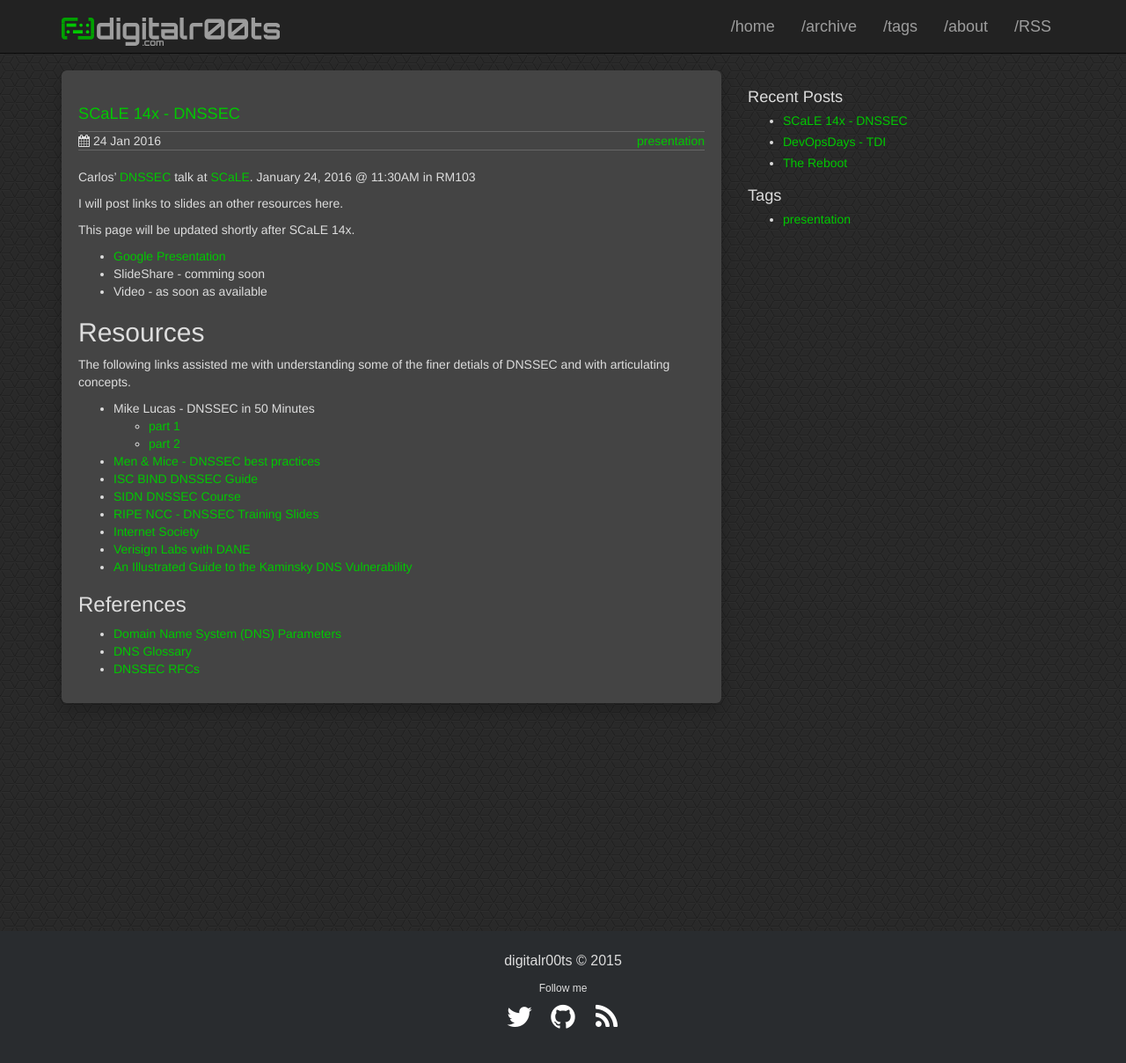
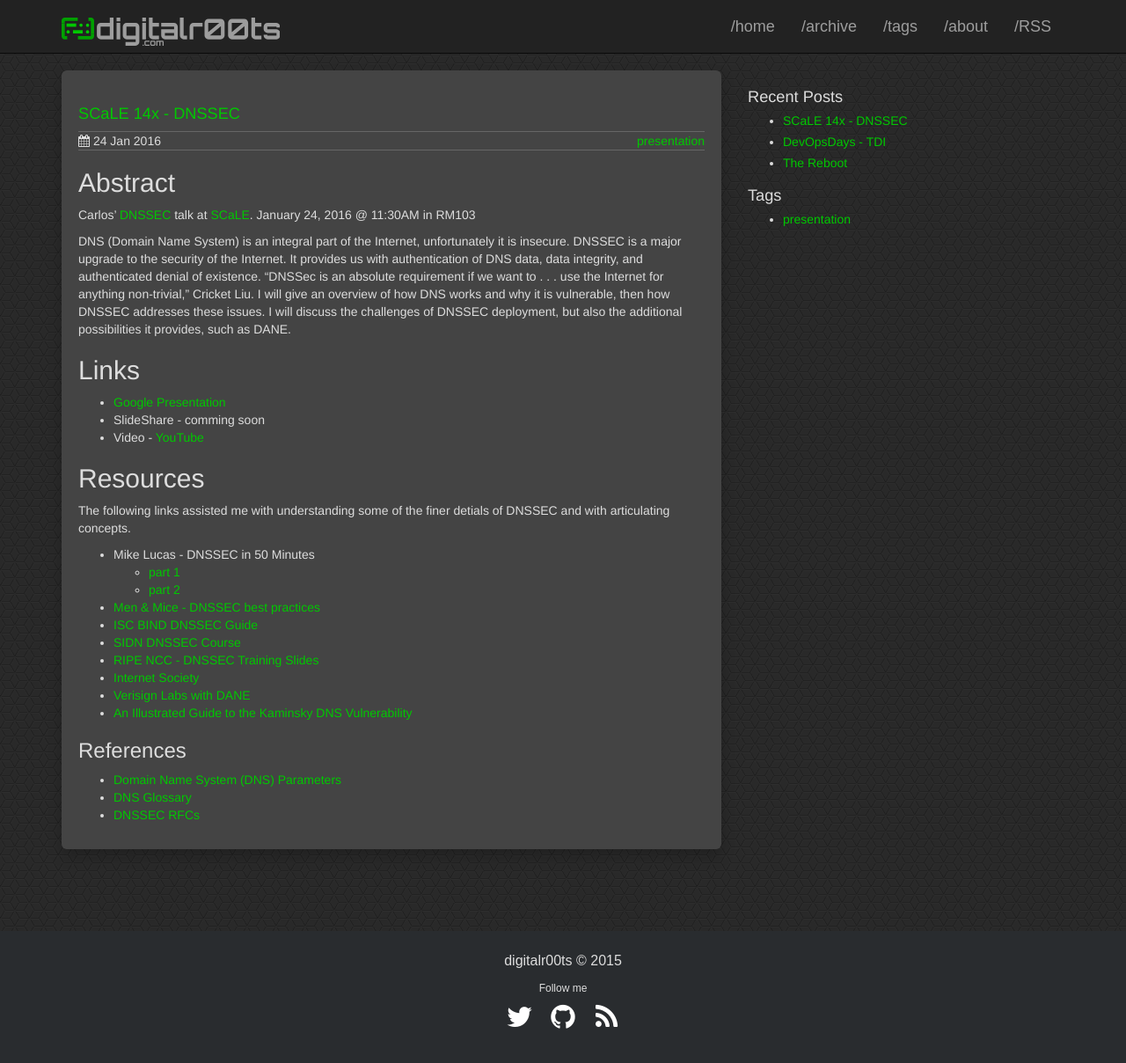
Before and after one commit to digitalr00ts/digitalr00ts.github.io, a Jekyll site: the page built from _posts/2016-01-24-scale-14x-dnssec.md, in a window 1280 px wide and 1235 px high. Shown: the top 1208 px of the window at 88% size. Built offline with Jekyll 4.4.1, drawn with Linux system fonts in a browser that asks for light colours; Markdown is read by kramdown in place of the engine named in the settings.

Commit message:
Update 2016-01-24-scale-14x-dnssec.md

```diff
--- a/_posts/2016-01-24-scale-14x-dnssec.md
+++ b/_posts/2016-01-24-scale-14x-dnssec.md
@@ -7,16 +7,17 @@ tags: presentation
 description: "Carlos' presentation on DNSSEC: Solving A Decades-Old Vulnerability"
 toc: false
 ---
+## Abstract
+
 Carlos' [DNSSEC](https://www.socallinuxexpo.org/scale/14x/presentations/dnssec) talk at [SCaLE](https://www.socallinuxexpo.org/). January 24, 2016 @ 11:30AM in RM103
 
-I will post links to slides an other resources here.
+DNS (Domain Name System) is an integral part of the Internet, unfortunately it is insecure. DNSSEC is a major upgrade to the security of the Internet. It provides us with authentication of DNS data, data integrity, and authenticated denial of existence. “DNSSec is an absolute requirement if we want to . . . use the Internet for anything non-trivial,” Cricket Liu. I will give an overview of how DNS works and why it is vulnerable, then how DNSSEC addresses these issues. I will discuss the challenges of DNSSEC deployment, but also the additional possibilities it provides, such as DANE.
 
-This page will be updated shortly after SCaLE 14x.
+## Links
 
-
-- [Google Presentation](https://docs.google.com/presentation/d/1tdjpQ4-ezdyihRLQM0rPZAox98Eimow-ZGXtkOyvyR4/edit?usp=sharing)
+- [Google Presentation](https://docs.google.com/presentation/d/1KBHVeMywWarpe29X_gFqST_kCrWQDDfAbqfv5r_V6WI/edit?usp=sharing)
 - SlideShare - comming soon
-- Video - as soon as available
+- Video - [YouTube](https://youtu.be/99NLF2cfLvo?t=7m22s)
 
 ## Resources
 The following links assisted me with understanding some of the finer detials of DNSSEC and with articulating concepts.
```
